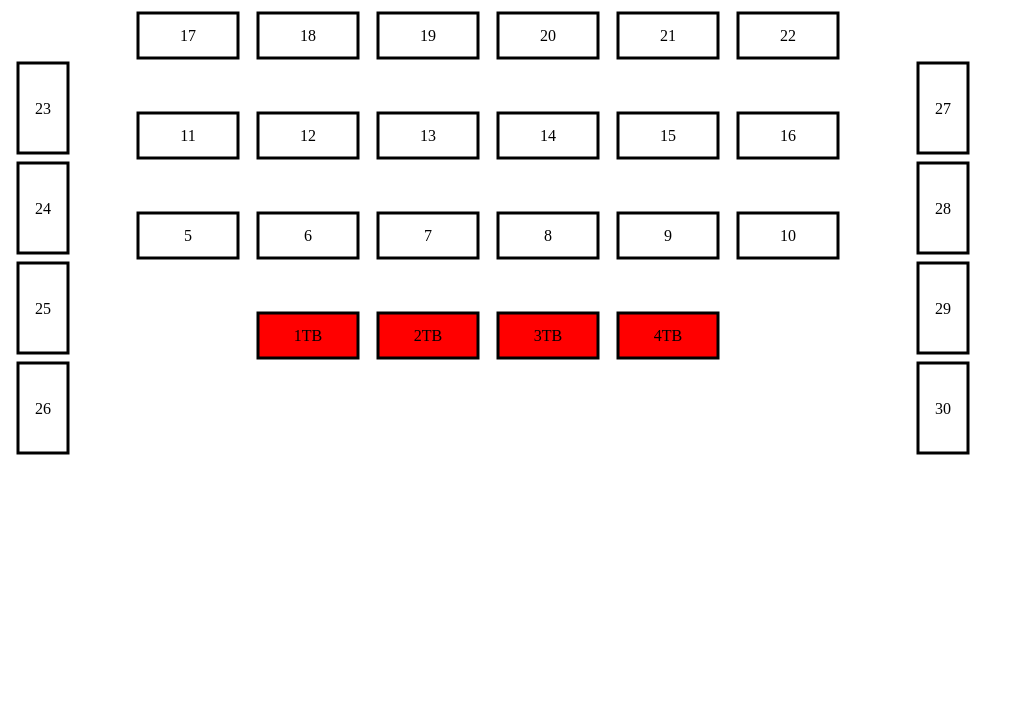
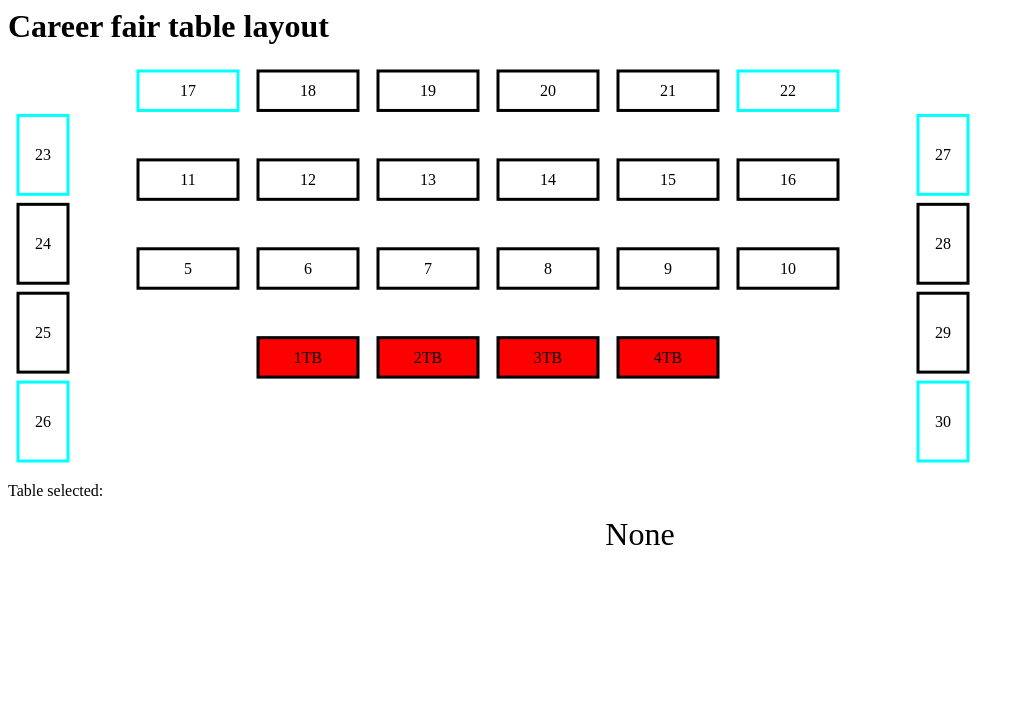
Before and after one commit to zmughal/cougarcs-career-fair-layout-mockup, a plain HTML site: page index.html in a window 1280 px wide. Shown: the whole page, without its empty margins (0-1025 px from the left). Drawn offline with nearby package versions, Linux system fonts and the light colour scheme.

Commit message:
allow selection of tables

```diff
--- a/index.html
+++ b/index.html
@@ -3,20 +3,35 @@
 	<title>CougarCS career fair layout mockup</title>
 
 	<script src="http://d3js.org/d3.v3.min.js" charset="utf-8"></script>
+	<script src="http://code.jquery.com/jquery-1.11.0.min.js"></script>
+	<script src="http://code.jquery.com/jquery-migrate-1.2.1.min.js"></script>
 	</head>
 
 	<body>
+		<h1>Career fair table layout</h1>
+		<div id="svg"></div>
+
+		<div>
+			<p>
+			Table selected:
+			</p>
+
+			<div id="selection" style="font-size: 200%; text-align: center">None</div>
+		</div>
+
+
 		<script typ="text/javascript">
 var grid = {
 	"width": 960,
-	"height": 500,
+	"height": 400,
 	"x": 16,
-	"y": 10,
+	"y": 9,
 	"padx": 10,
 	"pady": 5,
 	"reserved_fill": "red",
-	"default_fill": "none",
-	"stroke_fill": "black",
+	"default_fill": "white",
+	"default_stroke_fill": "black",
+	"electricity_stroke_fill": "cyan",
 	"stroke_width": 3
 };
 
@@ -68,22 +83,24 @@ var jsonRects =
 { "x" : 15, "y" :  7, "name" : "30"  , "reserved" : 0, "electricity" : 1, "orientation" : "v" },
 ];
 
-var svgContainer = d3.select("body").append("svg")
-			.attr("width", grid.width + 200)
-			.attr("height", grid.height + 200);
+var svgContainer = d3.select("#svg").append("svg")
+			.attr("width", grid.width + 10)
+			.attr("height", grid.height );
 
 var tableGroup = svgContainer.selectAll("g")
 			.data(jsonRects)
 			.enter()
 			.append("g")
-			.attr("transform", function(d) { return "translate(" + (d.x * grid.pix_per_x) + ", " +  (d.y * grid.pix_per_y) + ")" } );
+			.attr("id", function(d) { return d.name } )
+			.attr("transform", function(d) { return "translate(" + (d.x * grid.pix_per_x) + ", " +  (d.y * grid.pix_per_y) + ")"; } )
+			.on('click', function(d) { $("#selection").text( d.name ) } );
 
 var rects = tableGroup.append("rect")
 			.attr("width", function (d) { return  ( d.orientation === "v" ? 1 : 2 ) * (grid.pix_per_x - grid.padx); })
 			.attr("height", function (d) { return ( d.orientation === "v" ? 2 : 1 ) * (grid.pix_per_y - grid.pady); })
 			.attr("x", function(d) { return grid.padx; })
 			.attr("y", function(d) { return grid.pady; })
-			.style("stroke", function(d) { return grid.stroke_fill; })
+			.style("stroke", function(d) { return d.electricity ? grid.electricity_stroke_fill : grid.default_stroke_fill; })
 			.style("stroke-width", function(d) { return grid.stroke_width; })
 			.style("fill", function(d) { return d.reserved ? grid.reserved_fill : grid.default_fill ; });
 
@@ -94,6 +111,7 @@ var texts = tableGroup.append("text")
 			.attr("dy", ".35em") /* shift down baseline to get vertical alignment */
 			.text(function(d) { return d.name } );
 		</script>
+
 	</body>
 
 </html>
```
